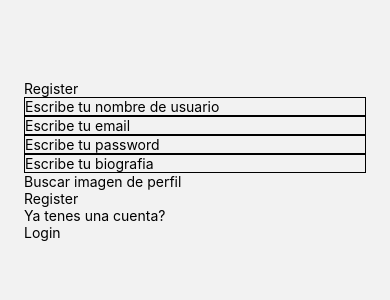
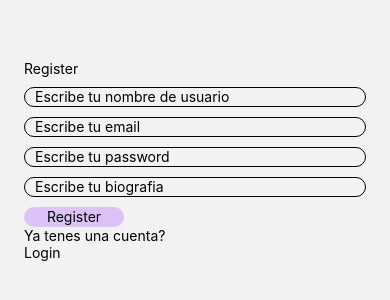
Before and after one commit to FranGalu/Repo-trabajo-final-P.3, a React Native app in the folder myApp/: screen /Register in a window 390 px wide. Shown: the part 262-562 px from the top of the page. Built offline with nearby package versions, Linux system fonts and the light colour scheme; no server answers.

Commit message:
cambie modo de foto de perfil register

```diff
--- a/myApp/src/screens/Register/Register.js
+++ b/myApp/src/screens/Register/Register.js
@@ -13,7 +13,7 @@ export class Register extends Component {
                     email:'',
                     pass:'',
                     bio: '',
-                    imgPerfil: '',
+                    imgPerfil: {},
                     error: ''
                 }
             }
@@ -27,7 +27,7 @@ export class Register extends Component {
                             email: email,
                             username: username,
                             bio: bio,
-                            imgPerfil: imgPerfil,
+                            imgPerfil: this.state.imgPerfil,
                             createdAt: Date.now()
                         })
                     )
@@ -43,27 +43,7 @@ export class Register extends Component {
             }
             }
 
-            buscarImagen(){
-                ImagePicker.launchImageLibraryAsync()
-                .then(resp => {
-                    fetch(resp.uri)
-                    .then(data => data.blob())
-                    .then(img => {
-                        console.log(storage)
-                        const ref = storage.ref(`profilePics/${Date.now()}.jpg`)
-                        ref.put(img)
-                        .then(()=> {
-                            ref.getDownloadURL()
-                            .then(url => {
-                                    this.setState({profileImage:url})
-                                }
-                            )
-                        })
-                    })
-                    .catch(err => console.log(err))
-                })
-                .catch(err => console.log(err))
-            }
+
 
     render() {
         return (
@@ -104,13 +84,9 @@ export class Register extends Component {
                 onChangeText={text => this.setState({bio: text})}
                 value={this.state.bio}
                 />
-                 <View>
-                    <TouchableOpacity onPress={()=> this.buscarImagen()}>
-                         <Text>Buscar imagen de perfil</Text>
-                    </TouchableOpacity>
-                    </View>
+
                 <View>
-                     <TouchableOpacity onPress={()=> this.registroUsuario(this.state.username, this.state.email, this.state.pass)}>
+                     <TouchableOpacity onPress={()=> this.registroUsuario(this.state.username, this.state.email, this.state.pass, this.state.bio)} style={styles.botonR}>
                          <Text>Register</Text>
                      </TouchableOpacity>
                  </View>
@@ -134,7 +110,11 @@ const styles = StyleSheet.create({
       paddingHorizontal:24,
     },
     input:{
-        borderWidth:1
+        borderWidth:1,
+        borderRadius:35,
+        height:20,
+        paddingLeft:10,
+        marginTop:10
     },
     containerRedirect:{
         marginTop: 32
@@ -144,7 +124,17 @@ const styles = StyleSheet.create({
     },
     error:{
         color: 'red'
-    }
+    },
+    botonR:{
+        width:100,
+        height:20,
+        backgroundColor:'#DCC3F7',
+        textAlign:'center',
+        borderRadius:20,
+        alignItems:'center',
+        justifyContent:'center',
+        marginTop:10
+    },
   })
 
 export default Register
```
